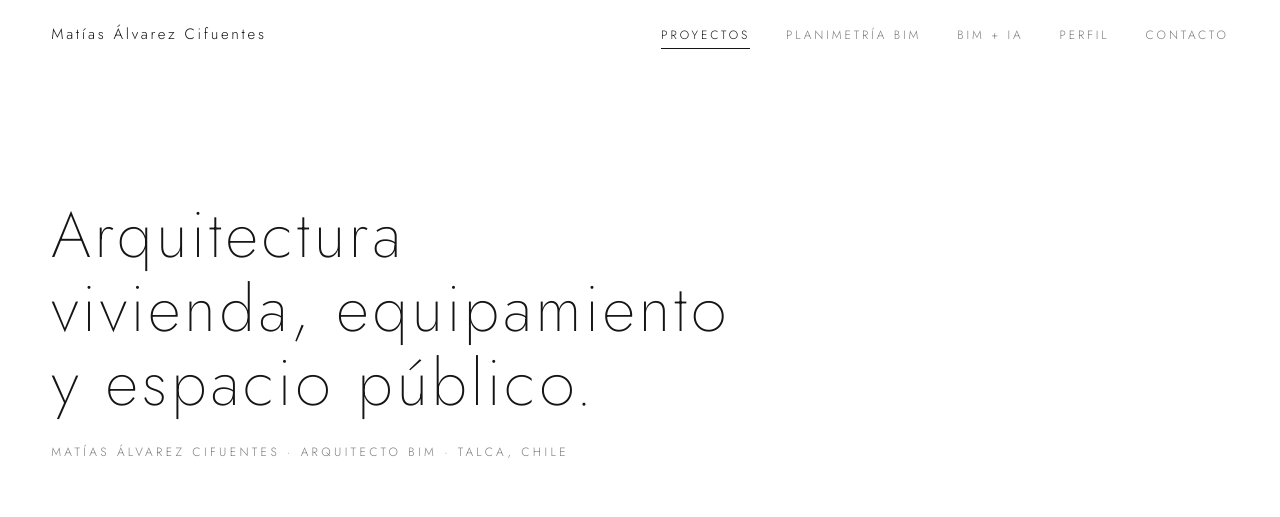
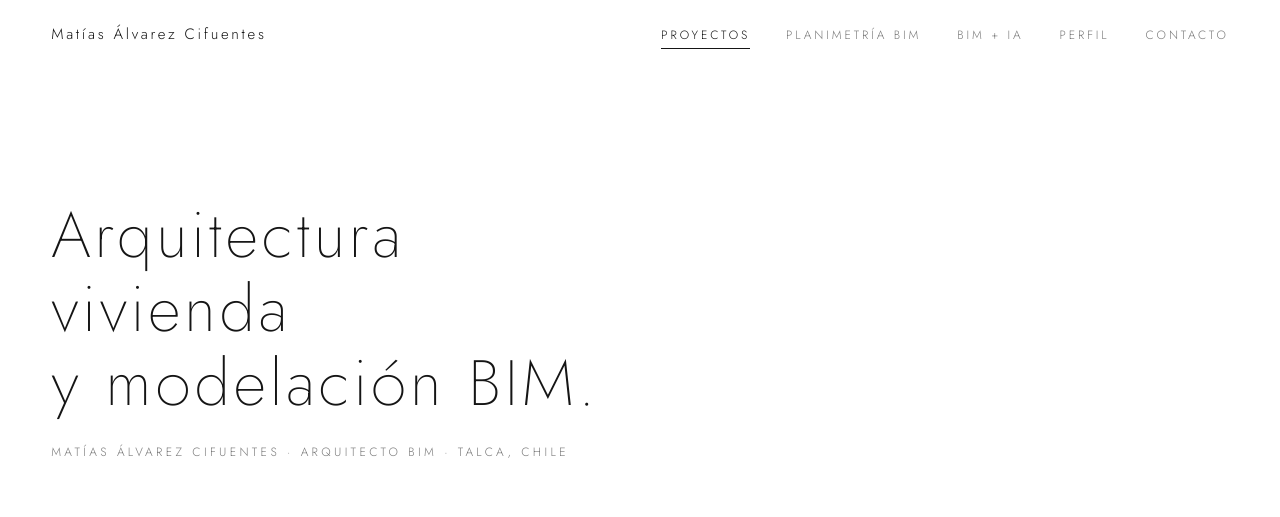
Before and after one commit to malvarez2890-lang/Portafolio, a plain HTML site: page index.html in a window 1280 px wide. Shown: the top 517 px of the page. Drawn offline with Linux system fonts and the light colour scheme.

Commit message:
Titular: vivienda y modelación BIM
Co-Authored-By: Claude Sonnet 5.5 <noreply@anthropic.com>
Claude-Session: https://claude.ai/code/session_01FmVd69kGBz5KSZfse9UPmy

```diff
--- a/index.html
+++ b/index.html
@@ -5,9 +5,9 @@
 <meta name="color-scheme" content="light">
 <meta name="viewport" content="width=device-width, initial-scale=1">
 <title>Matías Álvarez Cifuentes — Arquitecto</title>
-<meta name="description" content="Portafolio de Matías Álvarez Cifuentes, arquitecto BIM en Talca, Chile. Vivienda, equipamiento y espacio público.">
+<meta name="description" content="Portafolio de Matías Álvarez Cifuentes, arquitecto BIM en Talca, Chile. Vivienda y modelación BIM.">
 <meta property="og:title" content="Matías Álvarez Cifuentes — Arquitecto">
-<meta property="og:description" content="Portafolio de arquitectura: vivienda, equipamiento y espacio público.">
+<meta property="og:description" content="Portafolio de arquitectura: vivienda y modelación BIM.">
 <meta property="og:image" content="img/haras-huilquilemu/01.jpg">
 <link rel="preconnect" href="https://fonts.googleapis.com">
 <link rel="preconnect" href="https://fonts.gstatic.com" crossorigin>
--- a/js/main.js
+++ b/js/main.js
@@ -16,7 +16,7 @@
   function home() {
     document.title = "Matías Álvarez Cifuentes — Arquitecto";
     app.innerHTML =
-      '<section class="hero"><h1>Arquitectura<br>vivienda, equipamiento<br>y espacio público.</h1>' +
+      '<section class="hero"><h1>Arquitectura<br>vivienda<br>y modelación BIM.</h1>' +
       '<p>Matías Álvarez Cifuentes · Arquitecto BIM · Talca, Chile</p></section>' +
       '<section class="grid">' + OWN.map(function (p, i) { return card(p, i, i < 2); }).join("") + "</section>" +
       '<section class="teaser"><h2 class="sec">' + esc(S.title) + '</h2><p class="svc-lead">' + esc(S.lead) + '</p><div class="grid">' + SVC.map(function (p, i) { return card(p, i, false); }).join("") + "</div>" +
```
